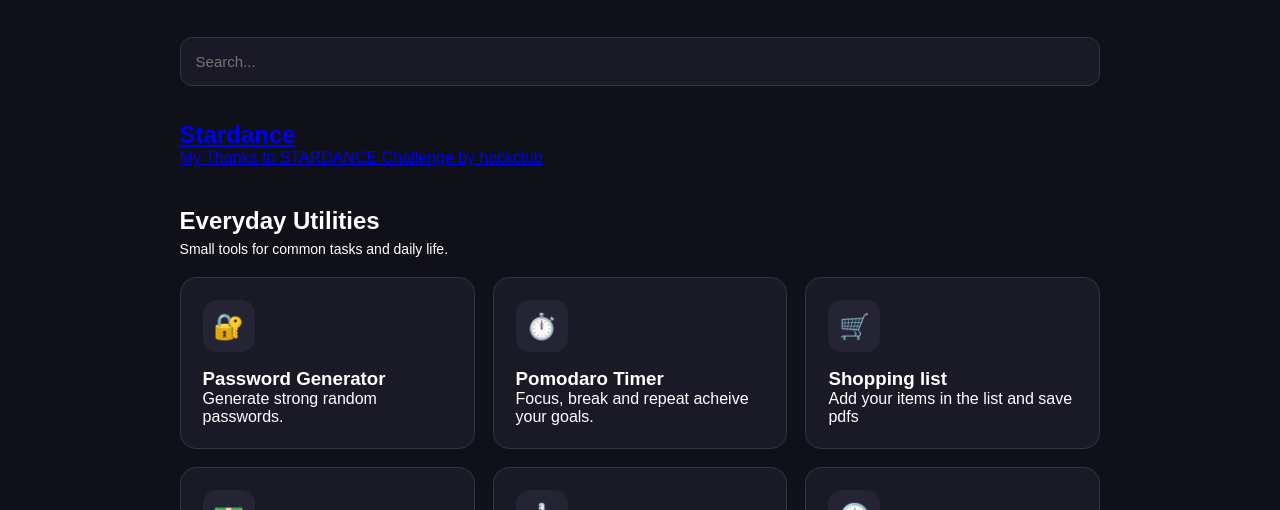
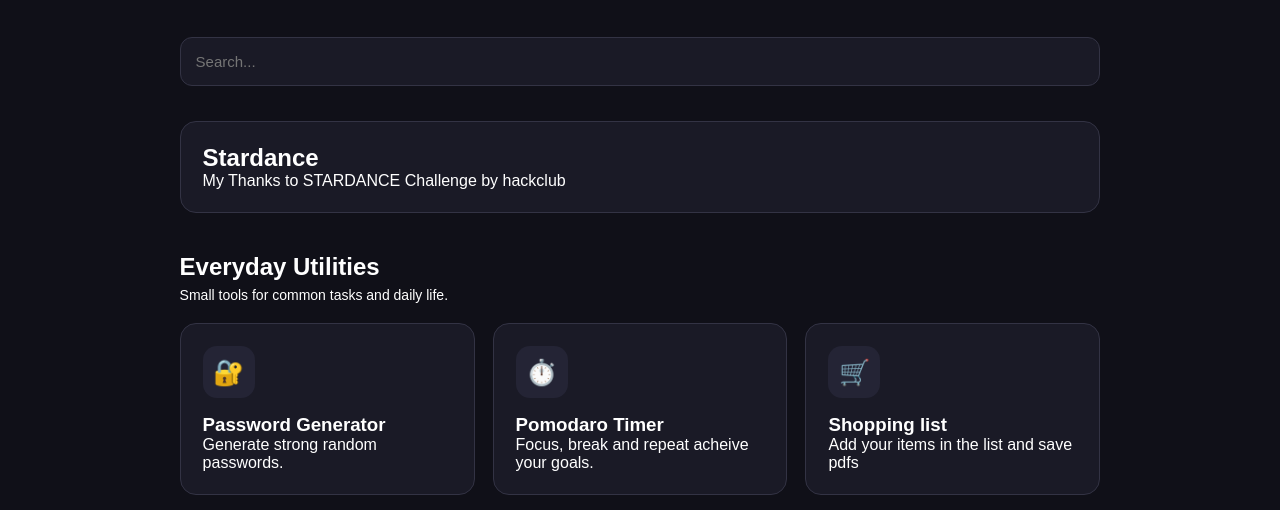
Before and after one commit to dev-l-k/FrictionHub, a plain HTML site: page index.html in a window 1280 px wide. Shown: the part 215-725 px from the top of the page. Drawn offline with Linux system fonts and the light colour scheme.

Commit message:
some update

```diff
--- a/index.html
+++ b/index.html
@@ -32,7 +32,7 @@
 
         </div>
         <div class="apps" style="grid-template-columns: 1fr;">
-            <a href="./stardance">
+            <a href="./stardance" class="app-card">
             <h2>Stardance</h2>
             <p>My Thanks to STARDANCE Challenge by hackclub</p>
             </a>
```
